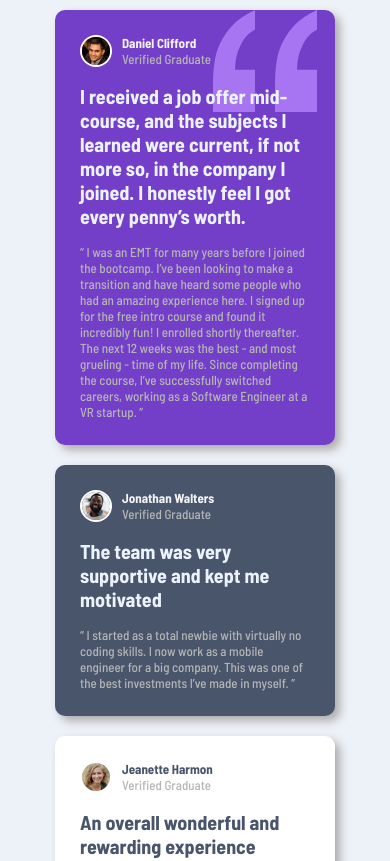
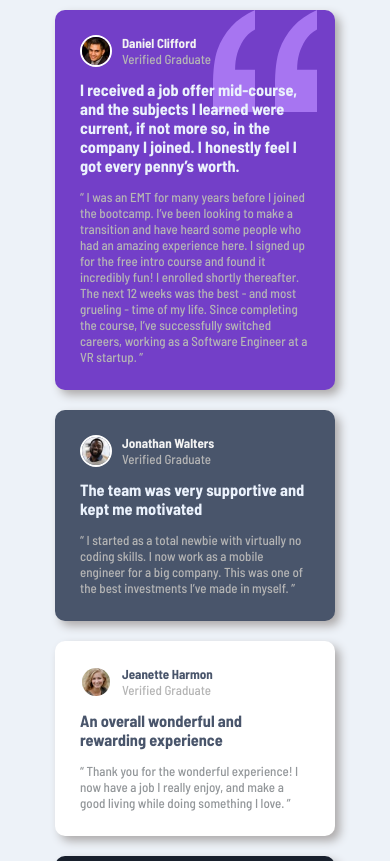
Before and after one commit to Rinpiki/Testimonials-grid-section, a plain HTML site: page index.html in a window 390 px wide. Shown: the top 861 px of the page. Drawn offline with Linux system fonts and the light colour scheme.

Commit message:
compatividade

```diff
--- a/style.css
+++ b/style.css
@@ -88,7 +88,7 @@ span {
 }
 
 h2 {
-  font-size: 20px;
+  font-size: 1.25em;
   color: #ebf2fc;
 }
 
@@ -119,7 +119,25 @@ p {
   align-items: center;
 }
 
-@media (max-width: 600px) {
+@media (max-width: 1115px) {
+  body {
+    width: 100vw;
+    height: 100%;
+  }
+
+  .container {
+    max-width: 750px;
+    display: grid;
+    grid-template-columns: 280px;
+    grid-template-rows: 280px;
+    grid-template-areas:
+      "box-1 box-1 box-2"
+      "box-4 box-5 box-5"
+      "box-3 box-3 box-3";
+  }
+}
+
+@media (max-width: 705px) {
   body {
     width: 100vw;
     height: 100%;
```
